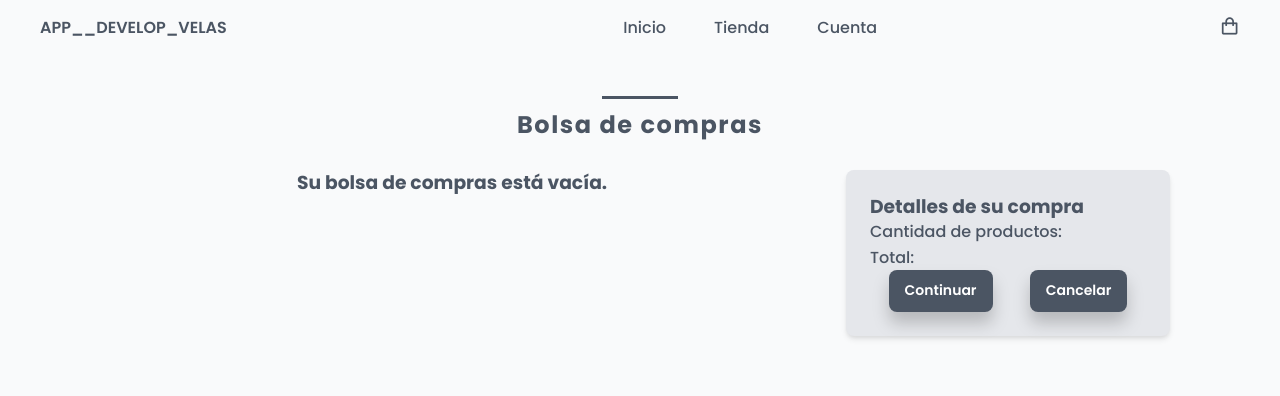
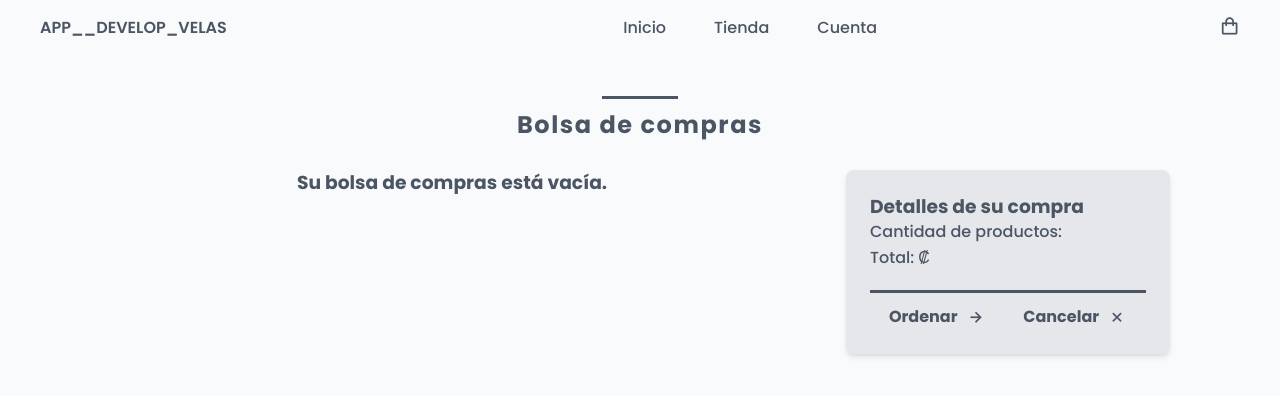
Before and after one commit to samvalvi/tienda, a React (Create React App) app: page /shopbag in a window 1280 px wide. Shown: the top 396 px of the page. Built offline with nearby package versions, Linux system fonts and the light colour scheme.

Commit message:
order view fixed

```diff
--- a/src/front/js/components/order.js
+++ b/src/front/js/components/order.js
@@ -18,7 +18,7 @@ export function Order() {
                 </div>
                 <div className="order__products">
                     <p className="quantity__products">Cantidad de productos:</p>
-                    <p className="total__products">Total:</p>
+                    <p className="total__products">Total: ₡</p>
                 </div>
 
                 <div className="line__container">
@@ -27,10 +27,10 @@ export function Order() {
 
                 <div className="order__actions">
                     <div className="continue__button">
-                        <NavLink to="/delivery" className="button__order">Continuar</NavLink>
+                        <NavLink to="/delivery" className="button__order">Ordenar <i className='bx bx-right-arrow-alt button__order-icon'></i></NavLink>
                     </div>
                     <div className="cancel__button">
-                        <NavLink to="#" className="button__order">Cancelar</NavLink>
+                        <NavLink to="#" className="button__order">Cancelar <i class='bx bx-x button__order-icon'></i></NavLink>
                     </div>
                 </div>
             </div>
--- a/src/front/styles/index.css
+++ b/src/front/styles/index.css
@@ -871,7 +871,6 @@ img{
 
 .bag__item-img{
   object-fit: contain;
-
 }
 
 .subtitle__bag-quantity{
@@ -917,6 +916,13 @@ img{
   width: 30%;
 }
 
+.line{
+  border-top: solid var(--dark-color);
+  max-width: 400px;
+  padding: 2% 0;
+  margin: 20px auto 0 auto;
+}
+
 .order__details{
   position: relative;
   display: flex;
@@ -945,18 +951,20 @@ img{
 
 .button__order{
   display: inline-flex;
-  background-color: var(--dark-color);
-  color: var(--white-color);
-  padding: .5rem 1rem;
-  font-size: var(--smaller-font-size);
-  font-weight: var(--font-semibold);
-  border-radius: .5rem;
-  transition: .3s;
-  filter: drop-shadow(0 11px 8px rgba(0,0,0,.2))
+  color: var(--dark-color);
+  font-weight: bolder;
+  align-items: center;
 }
 
-.button__order:hover {
-  transform: translateY(-.25rem);
+.button__order-icon{
+  font-size: 1.25rem;
+  margin-left: var(--mb-1);
+  transition: .3s;
+}
+
+.button__order:hover .button__order-icon{
+  transform: translateX(.25rem);
+  color: var(--dark-light)
 }
 
 /*DELIVERY*/
```
